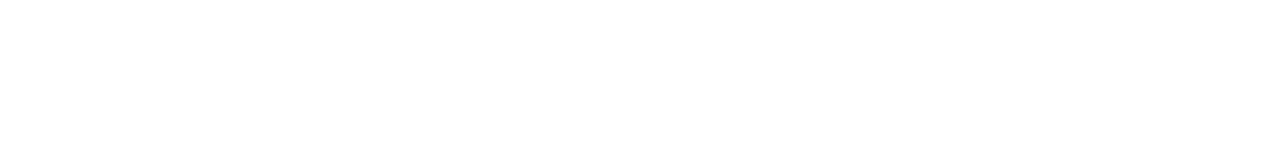
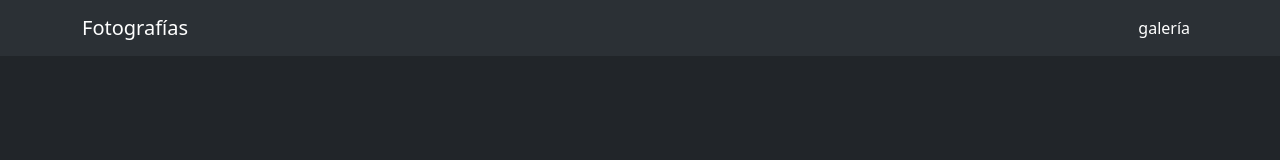
Before and after one commit to juanchiblanco/Fotograf-as, a plain HTML site: page index.html in a window 1280 px wide. Drawn offline with nearby package versions, Linux system fonts and the light colour scheme.

Commit message:
maqueté y agregué el navbar

```diff
--- a/index.html
+++ b/index.html
@@ -1,5 +1,5 @@
 <!DOCTYPE html>
-<html lang="es">
+<html lang="es" data-bs-theme="dark">
 <head>
     <meta charset="UTF-8">
     <meta name="viewport" content="width=device-width, initial-scale=1.0">
@@ -11,7 +11,22 @@
     <title>Fotografías</title>
 </head>
 <body>
- <header></header>
+ <header>
+    <nav class="navbar bg-body-tertiary navbar-expand-lg">
+        <div class="container">
+          <a href="index.html" class="navbar-brand">Fotografías</a>
+          <button class="navbar-toggler" type="button"
+          data-bs-toggle="collapse" data-bs-target="#opcionesMenu">
+            <span class="navbar-toggler-icon"></span>
+          </button>
+          <div class="collapse navbar-collapse" id="opcionesMenu">
+            <ul class="navbar-nav ms-auto">
+              <li class="nav-item"><a class="nav-link active" href="./index.html#grid">galería</a></li>
+            </ul>
+          </div>
+        </div>
+      </nav>
+ </header>
  <main></main>
  <footer></footer>
  <script src="https://cdn.jsdelivr.net/npm/bootstrap@5.3.3/dist/js/bootstrap.bundle.min.js" integrity="sha384-YvpcrYf0tY3lHB60NNkmXc5s9fDVZLESaAA55NDzOxhy9GkcIdslK1eN7N6jIeHz" crossorigin="anonymous"></script>
```
